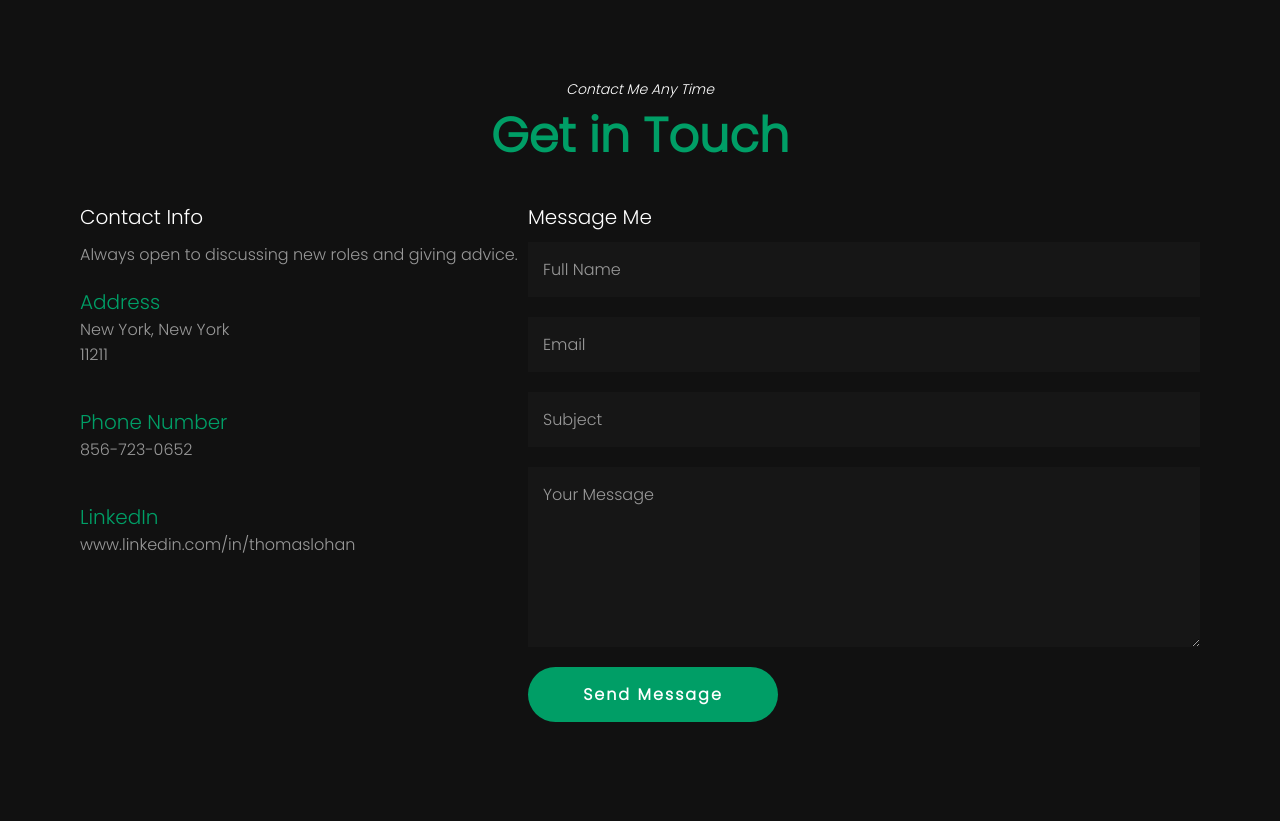
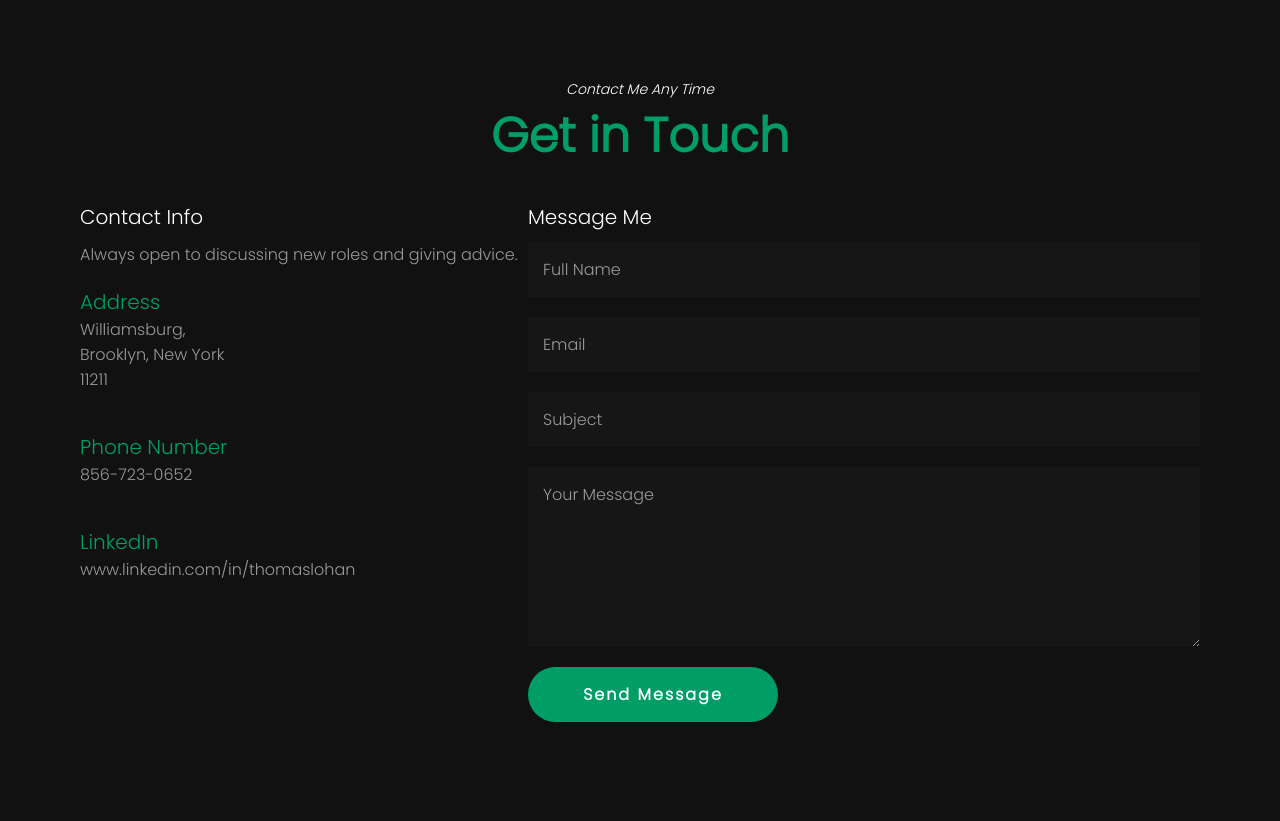
Before and after one commit to TLohan13/portfolio, a Django app: page / in a window 1280 px wide. Shown: the part 1680-2501 px from the top of the page. Run offline with Django 4.2, Linux system fonts and the light colour scheme; data that the repository does not hold is empty.

Commit message:
added address

```diff
--- a/portfolio_app/templates/portfolio_app.html
+++ b/portfolio_app/templates/portfolio_app.html
@@ -160,7 +160,7 @@
                     <div class="box">
                         <div class="text">
                             <h3>Address</h3>
-                            <address>New York, New York<br>11211</address>
+                            <address>Williamsburg,<br>Brooklyn, New York<br>11211</address>
                         </div>
                     </div>
                     <div class="box">
```
